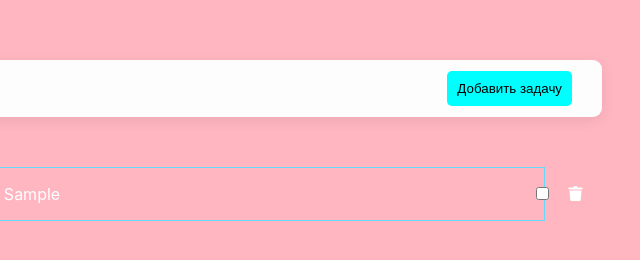
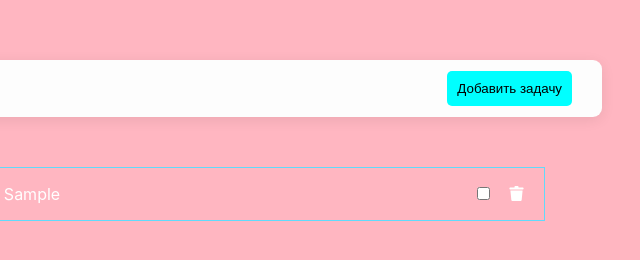
Before and after one commit to SvetlanaRomanova1/test-frontend-Task, a React app: page / in a window 1280 px wide. Both pictures are taken after typing "Sample" into the empty fields and a click on the button "Добавить задачу". Shown: the full height of the page, 608-1248 px from the left. Built offline with nearby package versions, Linux system fonts and the light colour scheme.

Commit message:
Поправила позиционирование элемента

```diff
--- a/src/components/App.js
+++ b/src/components/App.js
@@ -40,7 +40,6 @@
 
     // Открытие popup
     const handleOpenPopup = (taskId) => {
-        console.log({taskId})
         setDeleteTaskId(taskId);
         setShowPopup(true);
     }
--- a/src/components/Task/style.css
+++ b/src/components/Task/style.css
@@ -13,8 +13,8 @@
     display: flex;
     align-items: center;
     gap: 10px;
-    position: fixed;
-    right: 92px;
+    position: absolute;
+    right: 151px;
 }
 
 .task__text {
```
